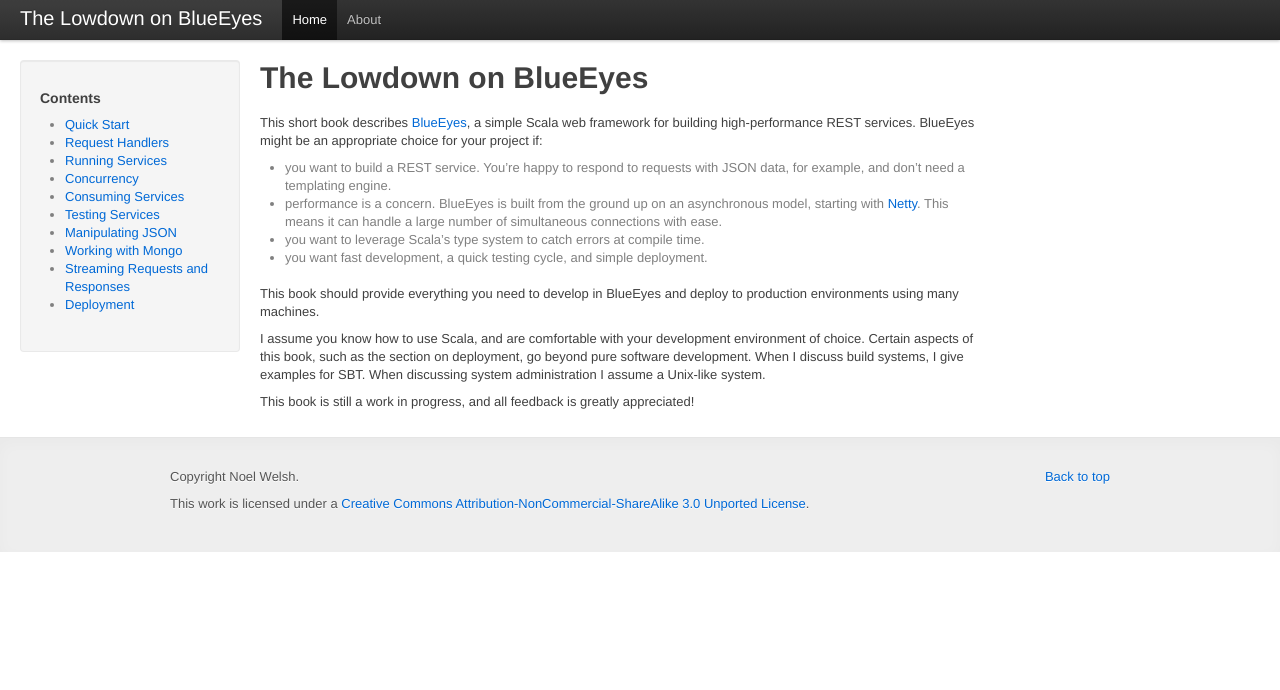
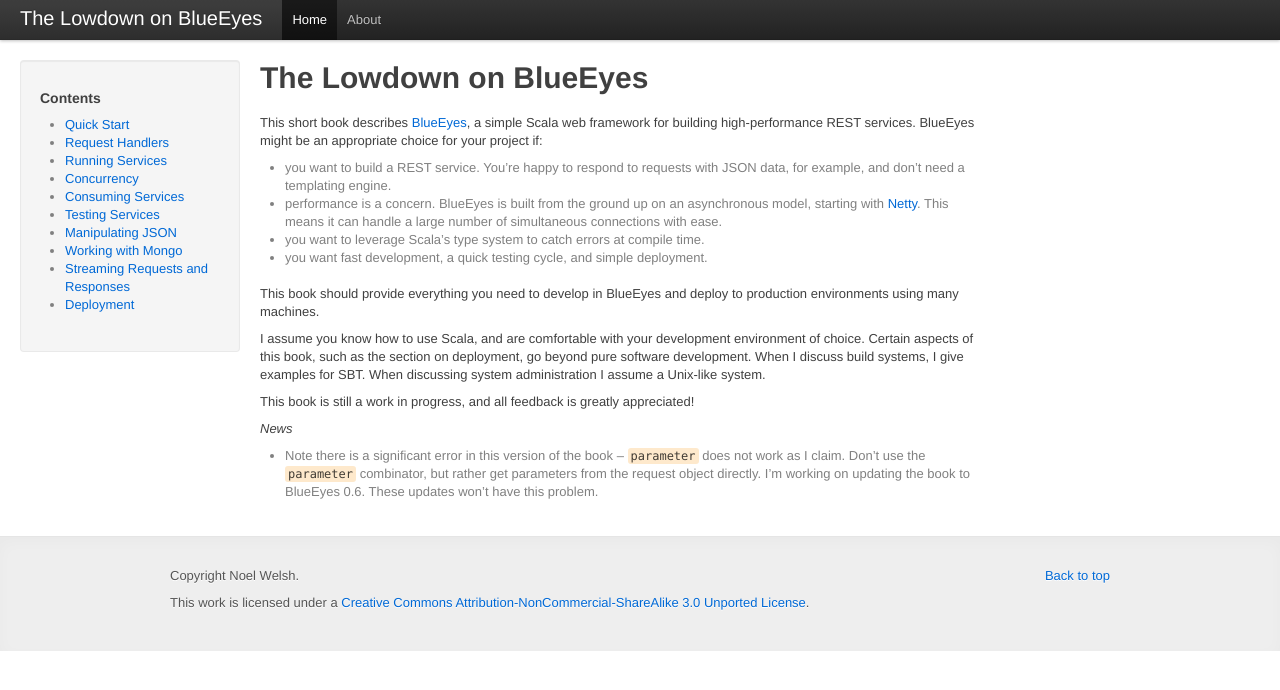
Before and after one commit to noelwelsh/making-eyes, a Jekyll site: the page built from index.markdown, in a window 1280 px wide. Shown: the top 690 px of the page. Built offline with Jekyll 4.4.1, drawn with Linux system fonts in a browser that asks for light colours.

Commit message:
Note problem with parameter'

```diff
--- a/index.markdown
+++ b/index.markdown
@@ -15,3 +15,7 @@ This book should provide everything you need to develop in BlueEyes and deploy t
 I assume you know how to use Scala, and are comfortable with your development environment of choice. Certain aspects of this book, such as the section on deployment, go beyond pure software development. When I discuss build systems, I give examples for SBT. When discussing system administration I assume a Unix-like system.
 
 This book is still a work in progress, and all feedback is greatly appreciated!
+
+*News*
+
+ - Note there is a significant error in this version of the book -- `parameter` does not work as I claim. Don't use the `parameter` combinator, but rather get parameters from the request object directly. I'm working on updating the book to BlueEyes 0.6. These updates won't have this problem.
```
